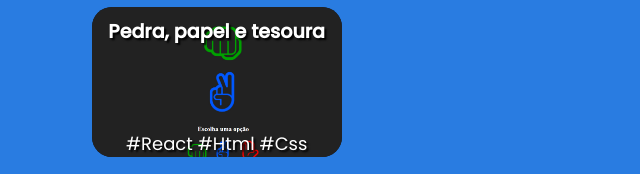
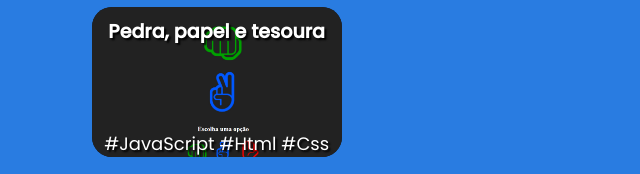
Before and after one commit to lucastheldl/FrontEnd-Portifolio, a plain HTML site: page index.html in a window 1280 px wide. Shown: the part 2464-2638 px from the top of the page, 596-1236 px from the left. Drawn offline with Linux system fonts and the light colour scheme; a web font is replaced by a local one.

Commit message:
Tag correction

```diff
--- a/index.html
+++ b/index.html
@@ -145,7 +145,7 @@
               <a href="https://lucastheldl.github.io/LoreSite/" class="project"><img src="./assets/images/ChaosDragMin.jpg" alt="Story Site" /><div><h5>Story Site</h5><p> #Html #Css #Sass #TiltJs #Javascript </p></div></a>
               <a href="https://lucastheldl.github.io/Art-Portifolio/" class="project"><img src="./assets/images/LightBox.jpg" alt="Art Portifólio" /><div><h5>Art Portifólio</h5><p> #Html #Css #Sass #LightboxJs </p></div></a>
               <a href="https://lucastheldl.github.io/Curso-Loja-Virtual/" class="project"><img src="./assets/images/Ecommerce.jpg" alt="E-Comerce" /><div><h5>E-Comerce</h5><p> #Html #Css #Bootstrap</p></div></a>
-              <a href="https://lucastheldl.github.io/RockScissorPaper/" class="project"><img src="./assets/images/RockScissorPaper.jpg" alt="Pedra, papel e tesoura" /><div><h5>Pedra, papel e tesoura</h5><p> #React #Html #Css </p></div></a>
+              <a href="https://lucastheldl.github.io/RockScissorPaper/" class="project"><img src="./assets/images/RockScissorPaper.jpg" alt="Pedra, papel e tesoura" /><div><h5>Pedra, papel e tesoura</h5><p> #JavaScript #Html #Css </p></div></a>
               <a class="project"><img src="" alt="" /><div><h5>React em breve...</h5></div></a>
               <a class="project"><img src="" alt="" /><div><h5>React em breve...</h5></div></a>
             </div>
```
